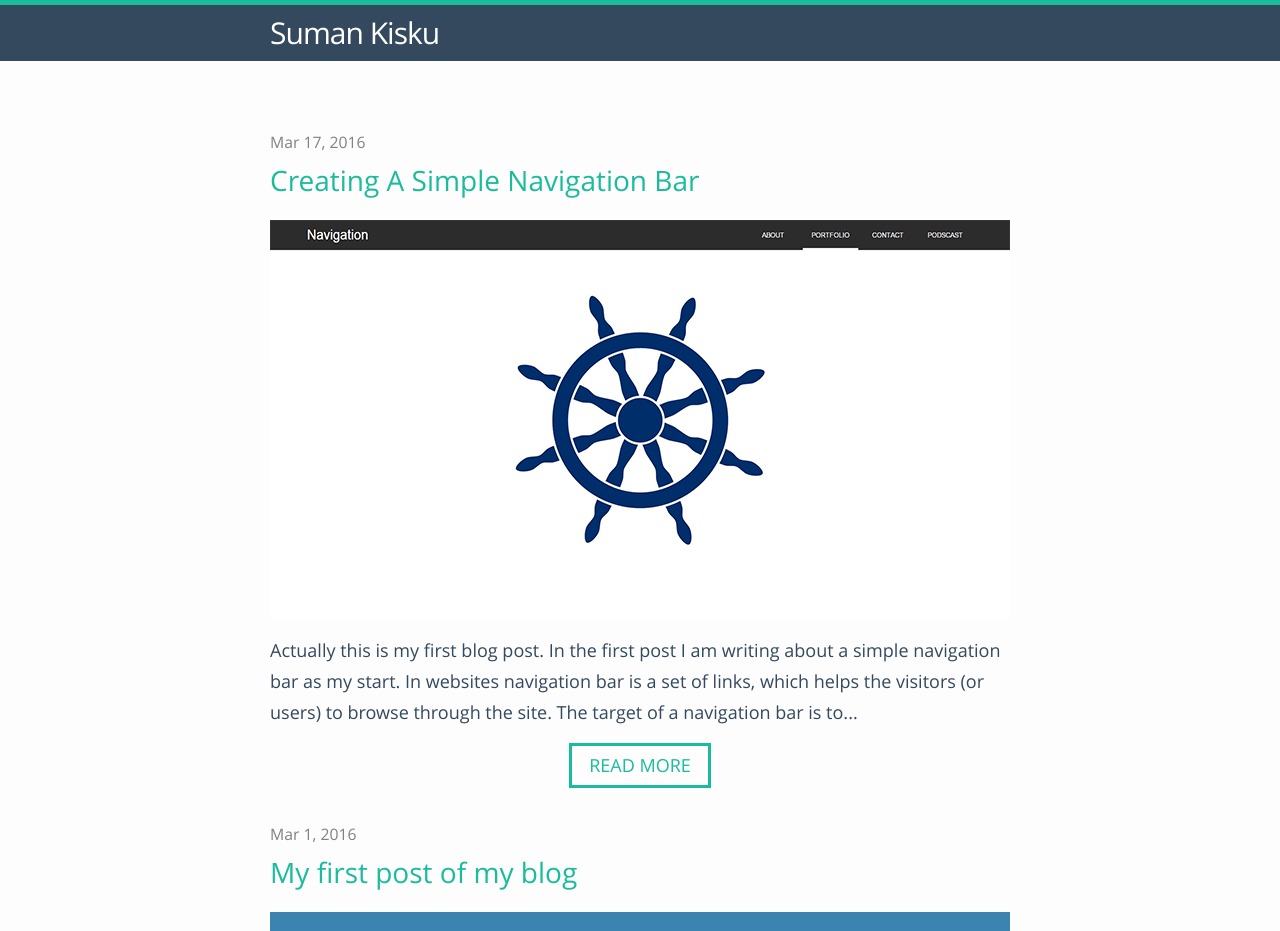
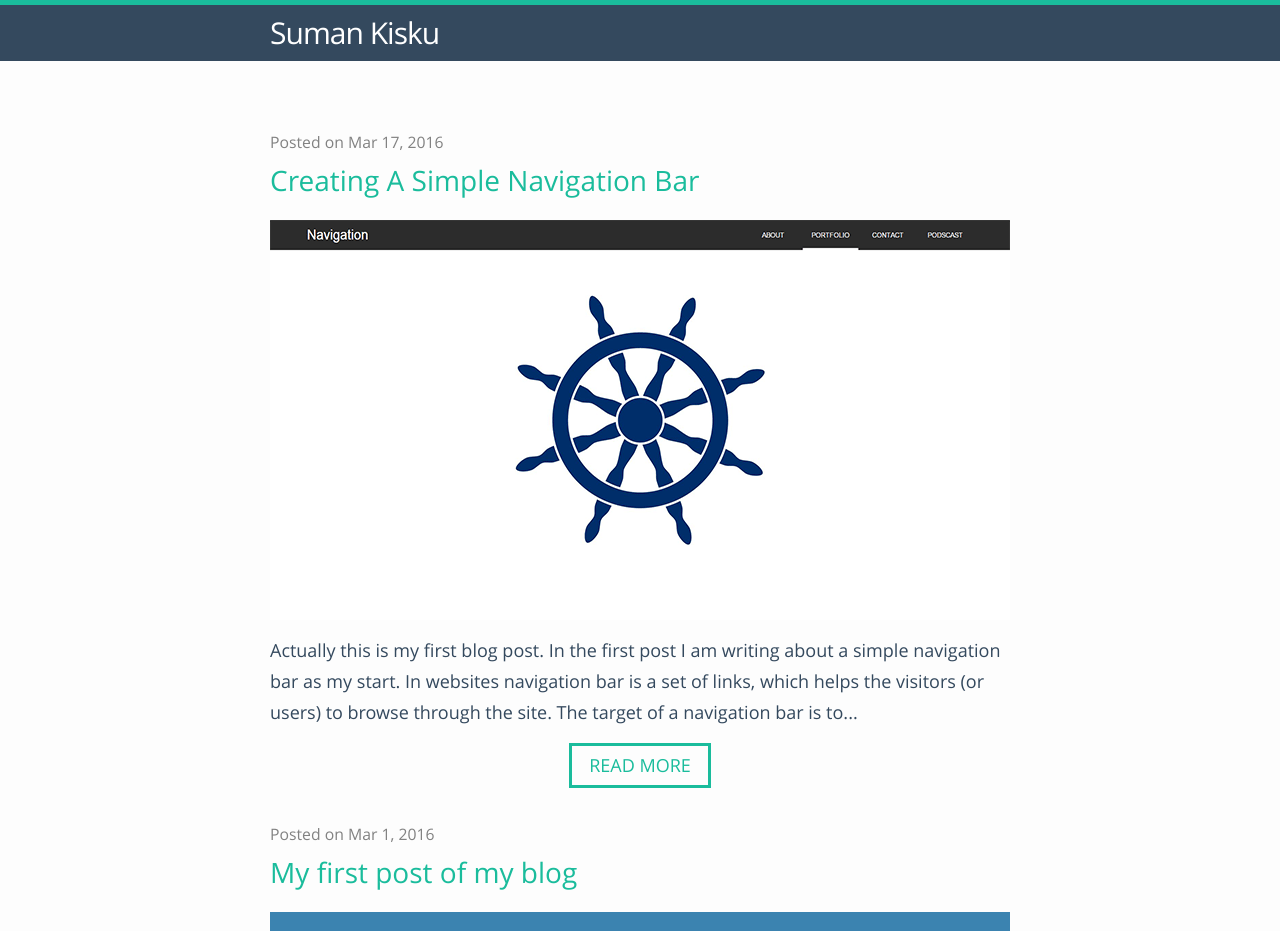
Before and after one commit to SumanKisku/sumankisku.github.io, a Jekyll site: the page built from index.html, in a window 1280 px wide. Shown: the top 931 px of the page. Built offline with Jekyll 4.4.1, drawn with Linux system fonts in a browser that asks for light colours.

Commit message:
Hmm.. change the look.

```diff
--- a/index.html
+++ b/index.html
@@ -7,7 +7,7 @@
   <div class="post-list">
     {% for post in site.posts %}
       <div class="post">
-        <span class="post-meta">{{ post.date | date: "%b %-d, %Y" }}</span>
+        <span class="post-meta">Posted on {{ post.date | date: "%b %-d, %Y" }}</span>
 
         <h2>
           <a class="post-link" href="{{ post.url | prepend: site.baseurl }}">{{ post.title }}</a>
```
